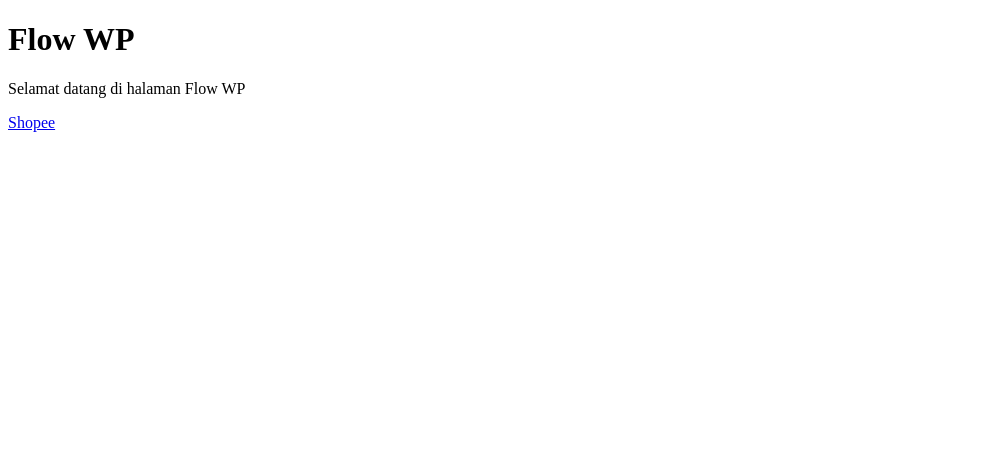
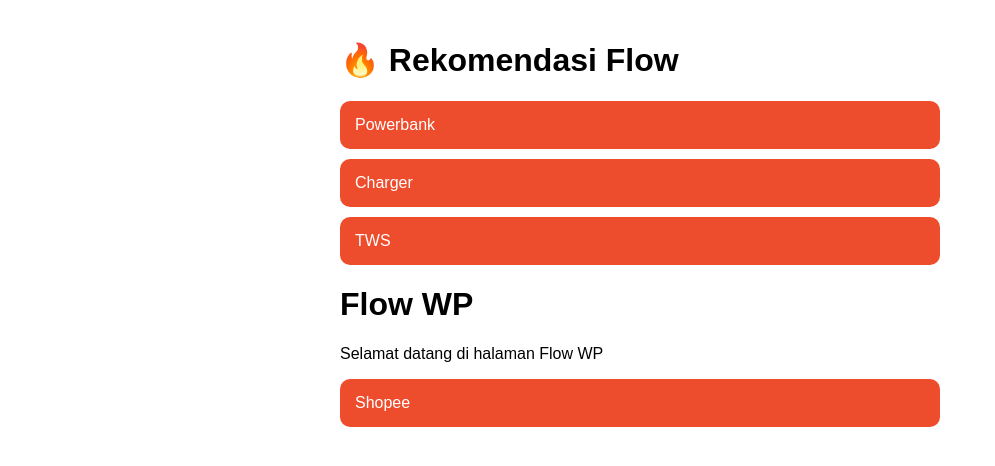
Before and after one commit to oveflow69/shp, a plain HTML site: page index.html in a window 1280 px wide. Shown: the whole page, without its empty margins (0-995 px from the left). Drawn offline with Linux system fonts and the light colour scheme.

Commit message:
Update index.html

```diff
--- a/index.html
+++ b/index.html
@@ -1,4 +1,36 @@
 <!DOCTYPE html>
+<html>
+<head>
+<meta charset="UTF-8">
+<title>Shopee Flow</title>
+<style>
+body{
+    font-family:Arial;
+    max-width:600px;
+    margin:auto;
+    padding:20px;
+}
+a{
+    display:block;
+    margin:10px 0;
+    padding:15px;
+    background:#ee4d2d;
+    color:white;
+    text-decoration:none;
+    border-radius:10px;
+}
+</style>
+</head>
+<body>
+
+<h1>🔥 Rekomendasi Flow</h1>
+
+<a href="https://shopee.co.id">Powerbank</a>
+<a href="https://shopee.co.id">Charger</a>
+<a href="https://shopee.co.id">TWS</a>
+
+</body>
+</html><!DOCTYPE html>
 <html>
 <head>
 <title>Flow WP</title>
```
